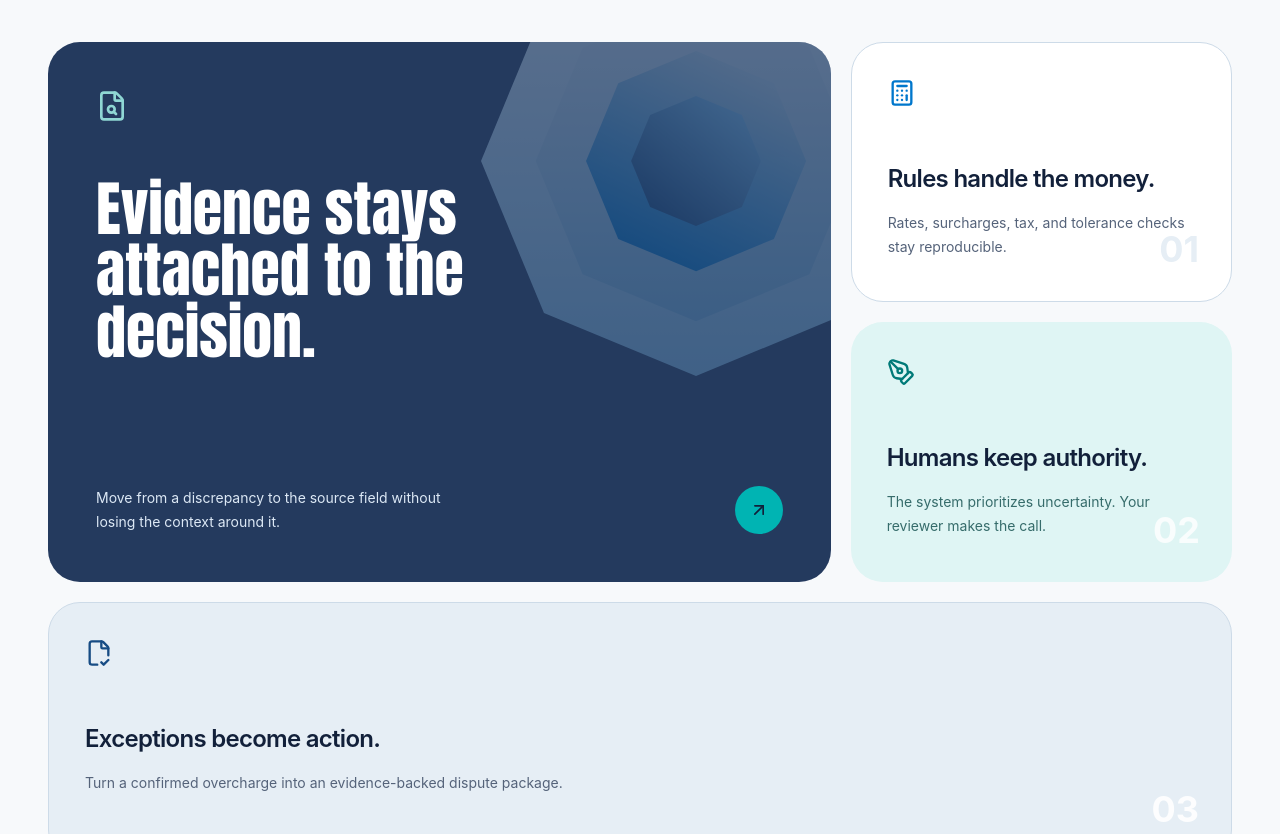
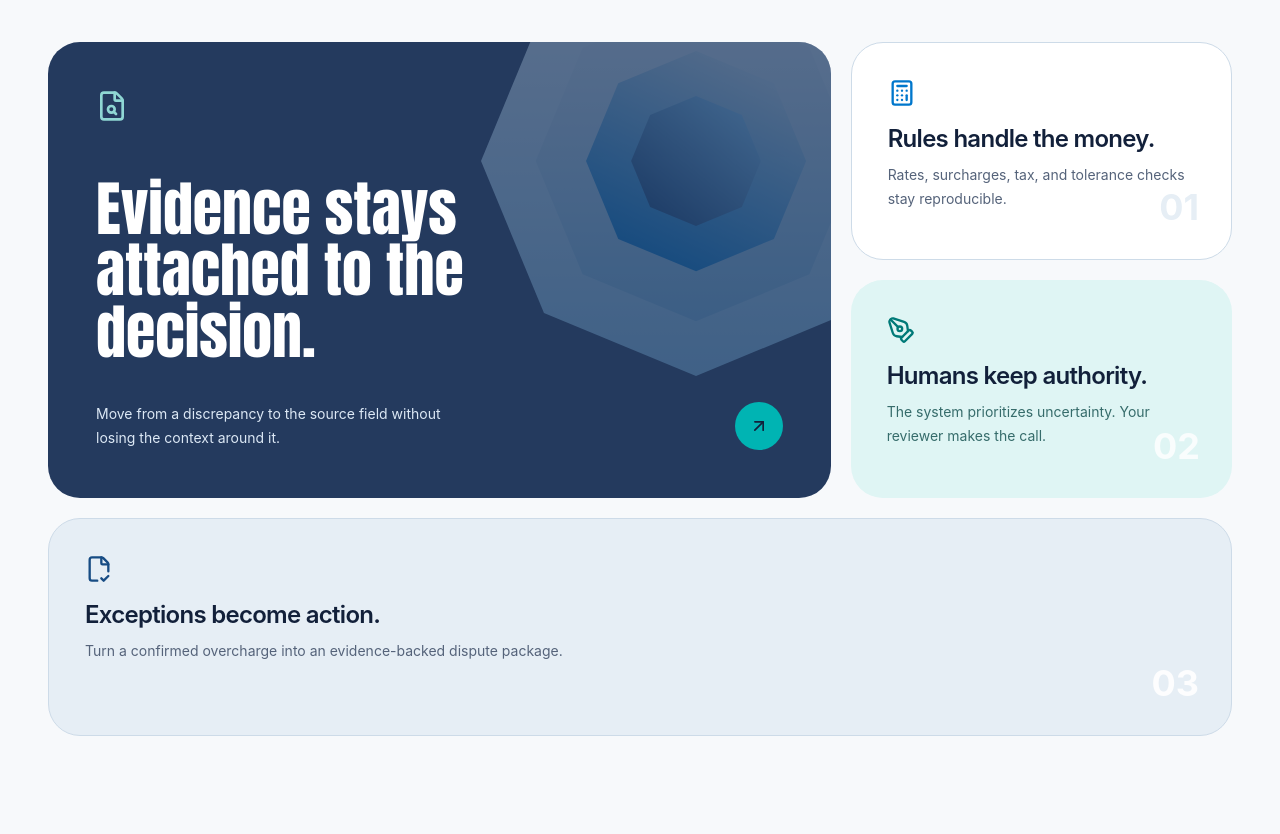
Before and after one commit to AIC-Compfest/frontend, a Next.js app: page / in a window 1280 px wide. Shown: the part 1368-2202 px from the top of the page. Built offline with nearby package versions, Linux system fonts and the light colour scheme.

Commit message:
fix: Reinclude env example and edit text in dashboard

```diff
--- a/src/app/dashboard/components/OverviewView.tsx
+++ b/src/app/dashboard/components/OverviewView.tsx
@@ -136,9 +136,6 @@ export function OverviewView({
                   <Inbox className="h-4 w-4 text-sky-600" />
                   Review Queue &amp; Transaksi
                 </span>
-                <Badge variant="outline" className="bg-white text-slate-700 font-bold text-xs border-slate-200 px-2 py-0.5 font-mono">
-                  Workspace connected
-                </Badge>
               </div>
 
               <div className="space-y-1">
--- a/src/app/dashboard/page.tsx
+++ b/src/app/dashboard/page.tsx
@@ -156,9 +156,9 @@ function DashboardContent() {
               {currentTab === "AUDIT" && "Immutable Audit Trail Ledger"}
               {currentTab === "SETTINGS" && "Policy & Tolerance Thresholds"}
             </h1>
-              <Badge variant="outline" className="rounded-full border-[#00B4B3]/30 bg-[#DFF5F4] text-[10px] font-mono text-[#007A78]">
+            {/* <Badge variant="outline" className="rounded-full border-[#00B4B3]/30 bg-[#DFF5F4] text-[10px] font-mono text-[#007A78]">
               Workspace connected
-            </Badge>
+            </Badge> */}
           </div>
 
           <div className="flex items-center gap-3">
--- a/src/components/landing/FeaturesSection.tsx
+++ b/src/components/landing/FeaturesSection.tsx
@@ -61,36 +61,36 @@ export function FeaturesSection() {
             </div>
           </article>
 
-          <article className="group relative min-h-[260px] overflow-hidden rounded-[2rem] border border-[#CDDBE8] bg-white p-8 md:col-span-4 md:p-9">
+          <article className="group relative min-h-[218px] overflow-hidden rounded-[2rem] border border-[#CDDBE8] bg-white p-8 md:col-span-4 md:p-9">
             <Calculator className="h-7 w-7 text-[#0077CC]" />
-            <h3 className="mt-14 text-2xl font-semibold tracking-[-.03em] text-[#12203A]">
+            <h3 className="mt-4 text-2xl font-semibold tracking-[-.03em] text-[#12203A]">
               Rules handle the money.
             </h3>
-            <p className="mt-4 text-sm leading-6 text-[#55637A]">
+            <p className="mt-2 text-sm leading-6 text-[#55637A]">
               Rates, surcharges, tax, and tolerance checks stay reproducible.
             </p>
             <span className="absolute bottom-8 right-8 text-4xl font-bold text-[#E6EEF5]">
               01
             </span>
           </article>
-          <article className="group relative min-h-[260px] overflow-hidden rounded-[2rem] bg-[#DFF5F4] p-8 md:col-span-4 md:p-9">
+          <article className="group relative min-h-[218px] overflow-hidden rounded-[2rem] bg-[#DFF5F4] p-8 md:col-span-4 md:p-9">
             <PenTool className="h-7 w-7 text-[#007A78]" />
-            <h3 className="mt-14 text-2xl font-semibold tracking-[-.03em] text-[#12203A]">
+            <h3 className="mt-4 text-2xl font-semibold tracking-[-.03em] text-[#12203A]">
               Humans keep authority.
             </h3>
-            <p className="mt-4 text-sm leading-6 text-[#366C6B]">
+            <p className="mt-2 text-sm leading-6 text-[#366C6B]">
               The system prioritizes uncertainty. Your reviewer makes the call.
             </p>
             <span className="absolute bottom-8 right-8 text-4xl font-bold text-white/80">
               02
             </span>
           </article>
-          <article className="group relative min-h-[260px] overflow-hidden rounded-[2rem] border border-[#CDDBE8] bg-[#E6EEF5] p-8 md:col-span-12 md:p-9">
+          <article className="group relative min-h-[218px] overflow-hidden rounded-[2rem] border border-[#CDDBE8] bg-[#E6EEF5] p-8 md:col-span-12 md:p-9">
             <FileCheck2 className="h-7 w-7 text-[#174C84]" />
-            <h3 className="mt-14 text-2xl font-semibold tracking-[-.03em] text-[#12203A]">
+            <h3 className="mt-4 text-2xl font-semibold tracking-[-.03em] text-[#12203A]">
               Exceptions become action.
             </h3>
-            <p className="mt-4 text-sm leading-6 text-[#55637A]">
+            <p className="mt-2 text-sm leading-6 text-[#55637A]">
               Turn a confirmed overcharge into an evidence-backed dispute
               package.
             </p>
```
Also changed, not shown: 2 other files (tests, documents, lock files or other folders).
